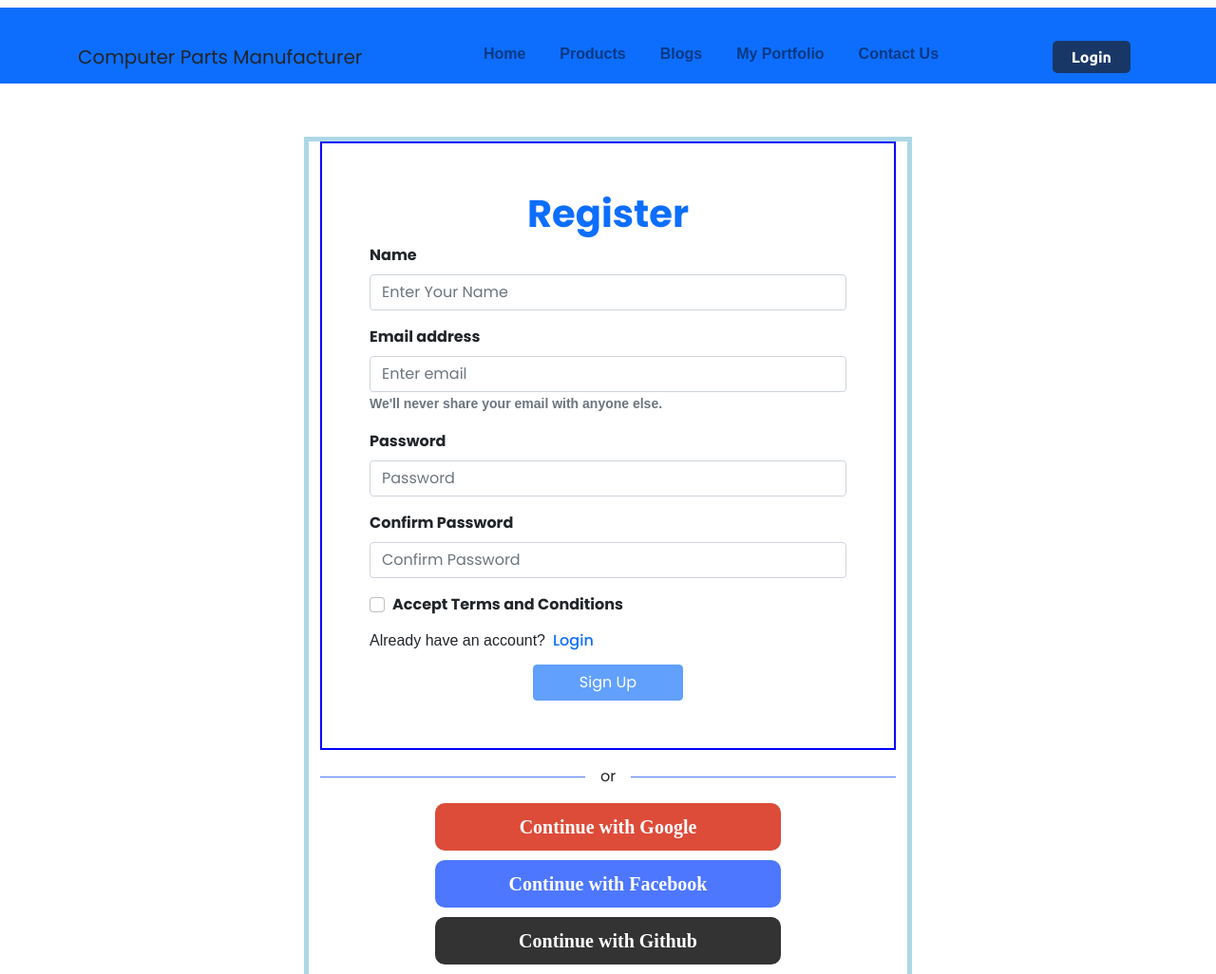
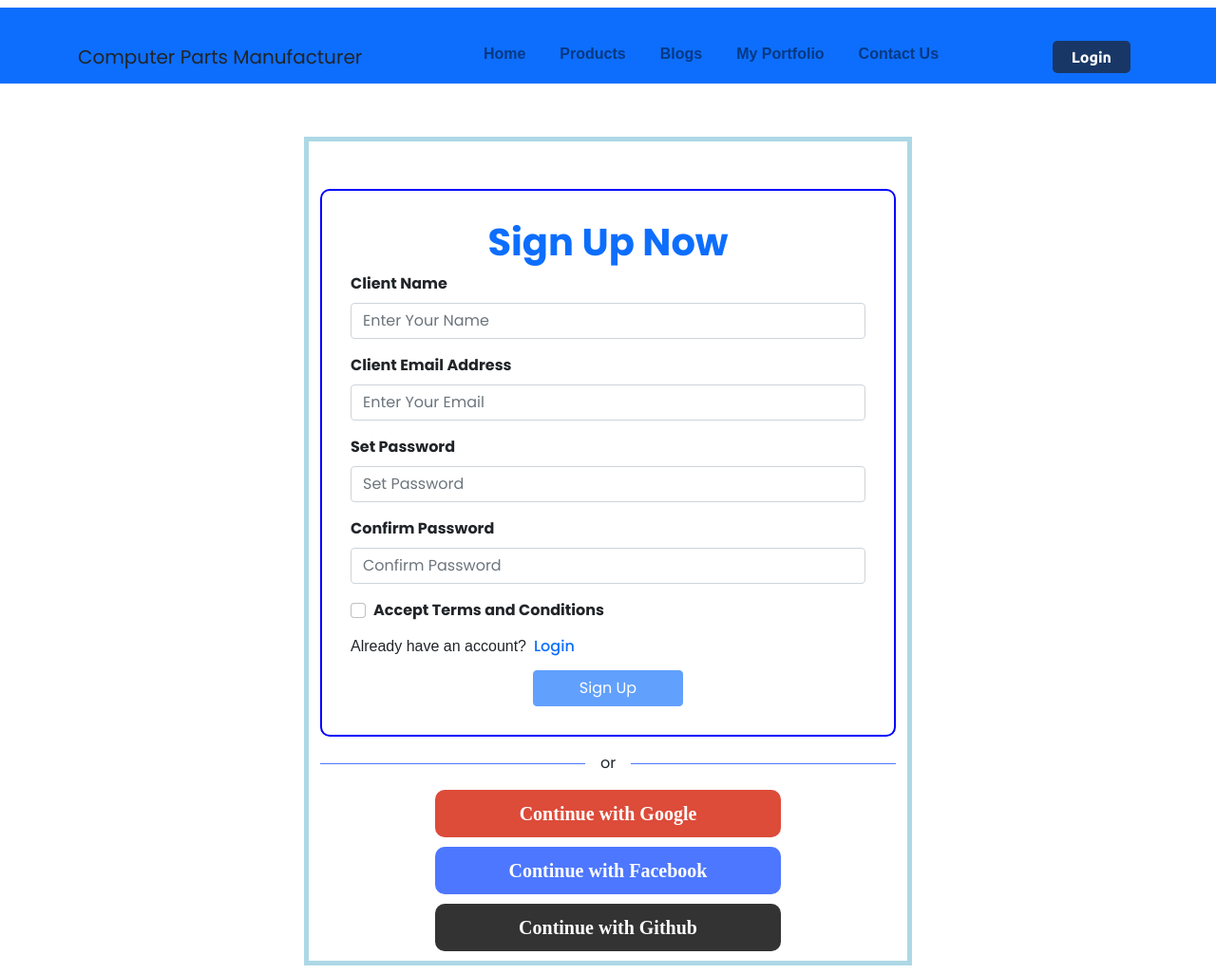
Before and after one commit to alamin1246/manufacturer-website-client-side, a React app: page /sign-up in a window 1280 px wide. Shown: the top 1026 px of the page at 95% size. Built offline with nearby package versions, Linux system fonts and the light colour scheme; some packages are replaced by stand-ins of ours; no server answers.

Commit message:
signup page added

```diff
--- a/src/components/Login/Login.css
+++ b/src/components/Login/Login.css
@@ -9,7 +9,9 @@
 }
 .form-container{
   border: 2px solid blue;
-  padding: 50px;
+  margin-top: 50px;
+  padding: 30px;
+  border-radius: 10px;
 
 }
 .forget-pass {
--- a/src/components/SignUp/SignUp.js
+++ b/src/components/SignUp/SignUp.js
@@ -66,9 +66,9 @@ const SignUp = () => {
   return (
     <div className="container mx-auto my-5 sign-up-container login-box">
       <Form onSubmit={handleSignUp} className="form-container">
-        <h1 className="text-center text-primary">Register</h1>
+        <h1 className="text-center text-primary">Sign Up Now</h1>
         <Form.Group className="mb-3" controlId="formBasicEmail">
-          <Form.Label>Name</Form.Label>
+          <Form.Label>Client Name</Form.Label>
           <Form.Control
             onChange={(e) => setName(e.target.value)}
             name="name"
@@ -79,26 +79,23 @@ const SignUp = () => {
           <Form.Text className="text-muted"></Form.Text>
         </Form.Group>
         <Form.Group className="mb-3" controlId="formBasicEmail">
-          <Form.Label>Email address</Form.Label>
+          <Form.Label>Client Email Address</Form.Label>
           <Form.Control
             onChange={(e) => setEmail(e.target.value)}
             name="email"
             type="email"
-            placeholder="Enter email"
+            placeholder="Enter Your Email"
             required
           />
-          <Form.Text className="text-muted">
-            We'll never share your email with anyone else.
-          </Form.Text>
         </Form.Group>
 
         <Form.Group className="mb-3" controlId="formBasicPassword">
-          <Form.Label>Password</Form.Label>
+          <Form.Label>Set Password</Form.Label>
           <Form.Control
             onChange={(e) => setPassword(e.target.value)}
             name="password"
             type="password"
-            placeholder="Password"
+            placeholder="Set Password"
             required
           />
         </Form.Group>
```
